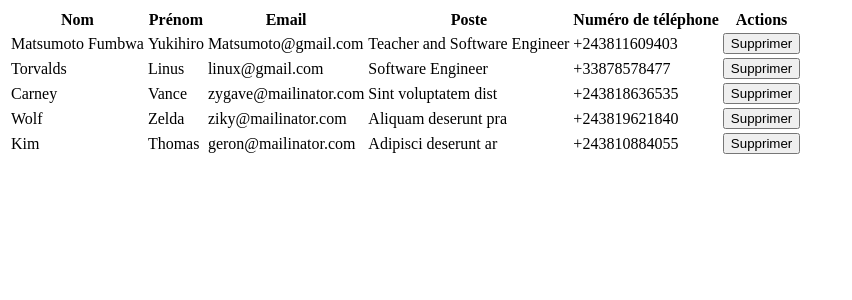
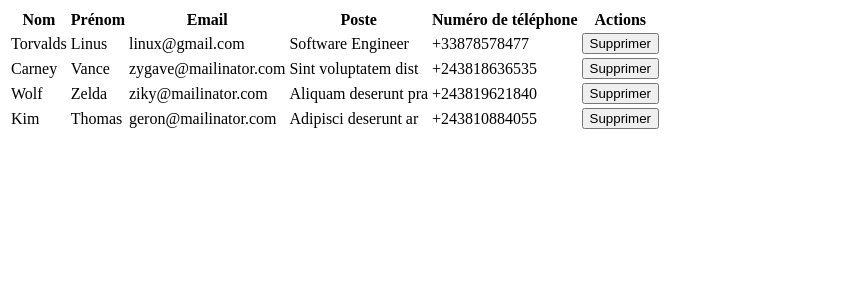
Before and after one commit to jochri3/contacts_list_1_3_december_2021, a React (Create React App) app: page / in a window 1280 px wide. Shown: the top 300 px of the page, without its empty margins (0-852 px from the left). Built offline with nearby package versions, Linux system fonts and the light colour scheme; data requests are answered from the project's data file.

Commit message:
Make http call and add generic type to axios

```diff
--- a/src/components/app.tsx
+++ b/src/components/app.tsx
@@ -1,60 +1,38 @@
 import React from "react";
+import axios from "axios";
 
-const contacts = [
-  {
-    _id: "607cf129311fcb0015dd6e89",
-    first_name: "Yukihiro",
-    last_name: "Matsumoto Fumbwa",
-    email: "Matsumoto@gmail.com",
-    phone_number: "+243811609403",
-    position: "Teacher and Software Engineer",
-    work_address: "Tokyo",
-  },
-  {
-    _id: "607cf19e311fcb0015dd6e8b",
-    first_name: "Linus",
-    last_name: "Torvalds",
-    email: "linux@gmail.com",
-    phone_number: "+33878578477",
-    position: "Software Engineer",
-    work_address: "Helsinki",
-  },
-  {
-    _id: "6091374a5516790015430f3a",
-    first_name: "Vance",
-    last_name: "Carney",
-    email: "zygave@mailinator.com",
-    phone_number: "+243818636535",
-    position: "Sint voluptatem dist",
-    work_address: "Veniam eaque offici",
-  },
-  {
-    _id: "60914868c3c58500158f9927",
-    first_name: "Zelda",
-    last_name: "Wolf",
-    email: "ziky@mailinator.com",
-    phone_number: "+243819621840",
-    position: "Aliquam deserunt pra",
-    work_address: "Debitis dolorem dolo",
-  },
-  {
-    _id: "6091487dc3c58500158f9928",
-    first_name: "Thomas",
-    last_name: "Kim",
-    email: "geron@mailinator.com",
-    phone_number: "+243810884055",
-    position: "Adipisci deserunt ar",
-    work_address: "Minima enim dolore i",
-  },
-];
+interface IContact {
+  id: string;
+  first_name: string;
+  last_name: string;
+  email: string;
+  phone_number: string;
+  position: string;
+  work_address: string;
+}
 
 const App: React.FC = () => {
   // Mise en place du type static
-  const contactsState = React.useState(contacts);
+  const contactsState = React.useState<IContact[]>([]);
 
-  const deleteContact = (_id: string) => {
+  // Mise en place du typage static
+  async function fetchContacts() {
+    const contacts = await axios
+      .get<IContact[]>("http://localhost:3333/contacts")
+      .then((res) => res.data);
+    return contacts;
+  }
+
+  React.useEffect(() => {
+    (async () => {
+      const contacts = await fetchContacts().then((data) => data);
+      contactsState[1](contacts);
+    })();
+  }, []);
+
+  const deleteContact = (id: string) => {
     const newState = [...contactsState[0]]; //Creating new array from existing copy
-    const index = newState.findIndex((contact) => contact._id === _id);
+    const index = newState.findIndex((contact) => contact.id === id);
     newState.splice(index, 1);
     contactsState[1](newState);
   };
@@ -73,14 +51,14 @@ const App: React.FC = () => {
       <tbody>
         {/* Expliquer code ES6 */}
         {contactsState[0].map((contact, index) => (
-          <tr key={contact._id}>
+          <tr key={contact.id}>
             <td>{contact.last_name}</td>
             <td>{contact.first_name}</td>
             <td>{contact.email}</td>
             <td>{contact.position}</td>
             <td>{contact.phone_number}</td>
             <td>
-              <button onClick={() => deleteContact(contact._id)}>
+              <button onClick={() => deleteContact(contact.id)}>
                 Supprimer
               </button>
             </td>
```
